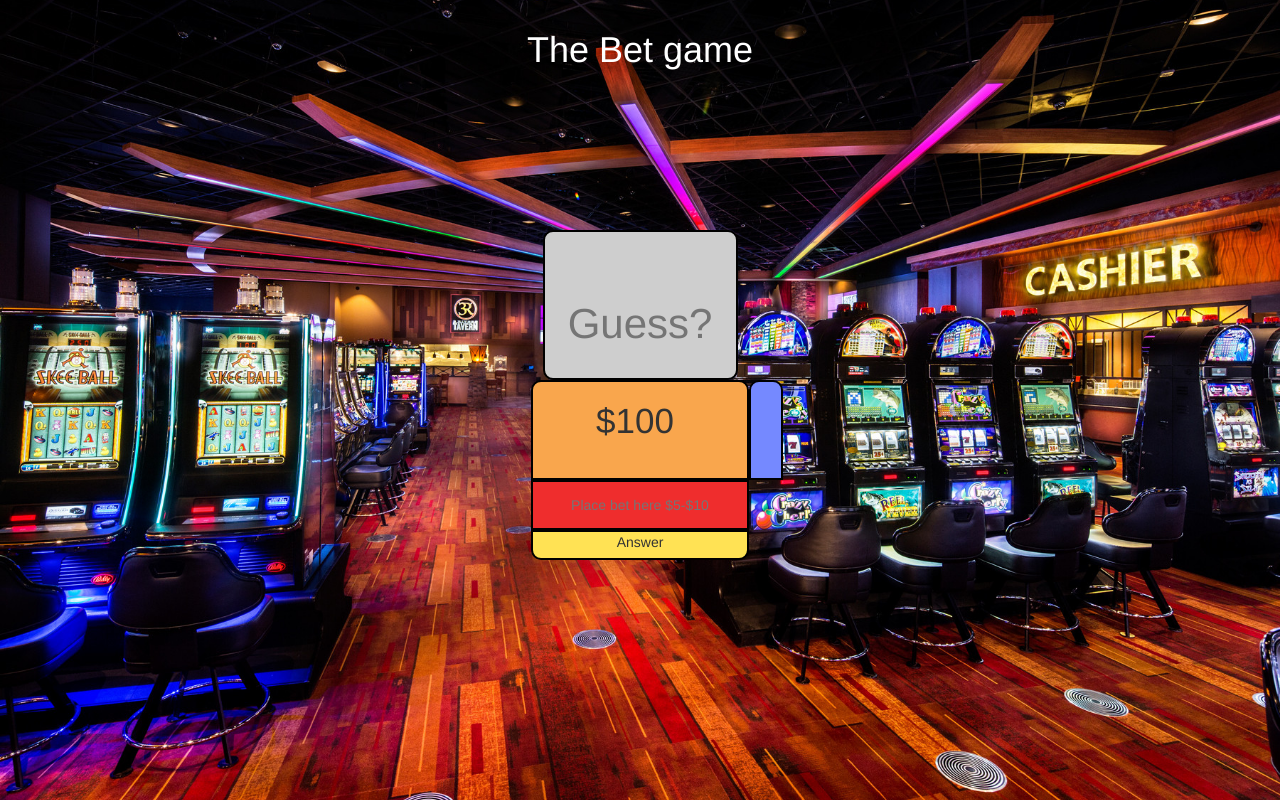
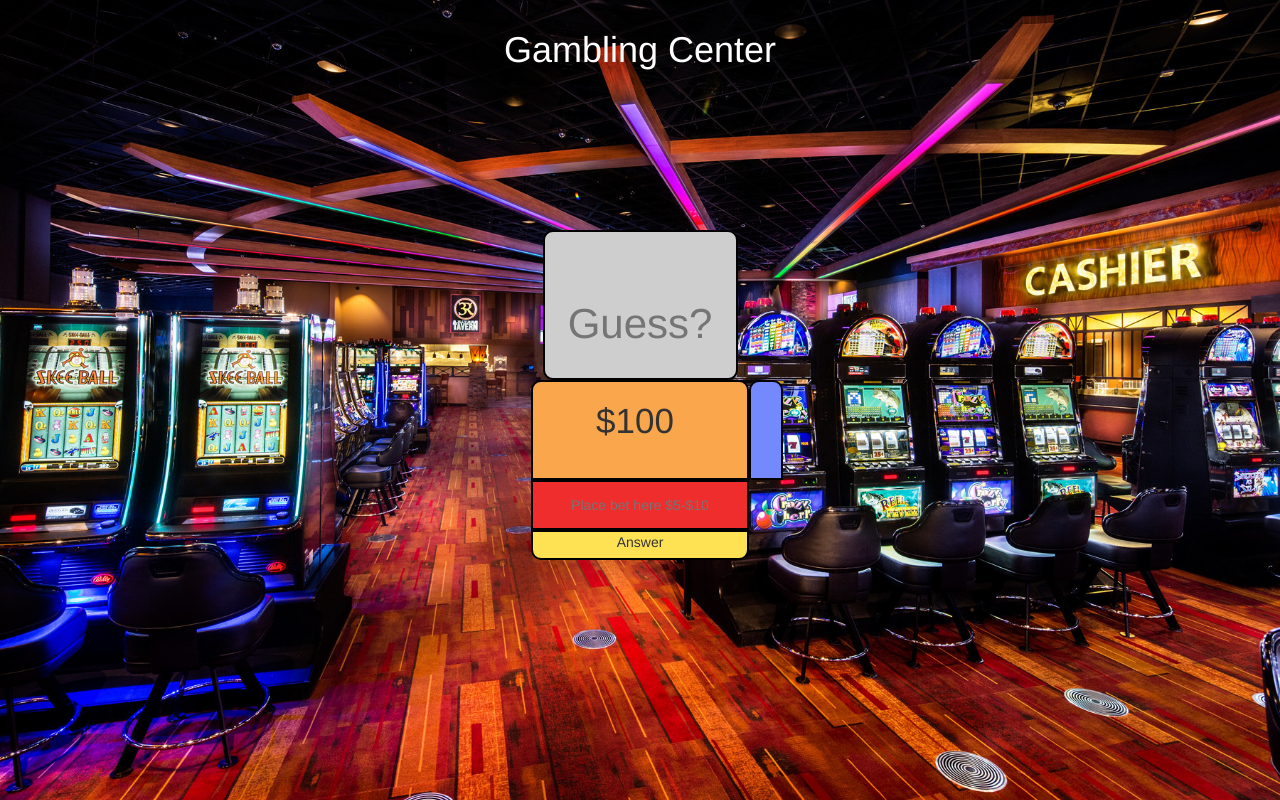
Before and after one commit to robinbeechey/js_betting_game, a plain HTML site: page index.html in a window 1280 px wide. Drawn offline with nearby package versions, Linux system fonts and the light colour scheme.

Commit message:
little bit more clean

```diff
--- a/index.html
+++ b/index.html
@@ -17,7 +17,7 @@
 </head>
 <body>
 
-<h1 class="logo text-center">The Bet game</h1>
+<h1 class="logo text-center">Gambling Center</h1>
 
 <div class="container top">
   <div class="row">
--- a/stylesheet.css
+++ b/stylesheet.css
@@ -14,8 +14,6 @@ h1.logo {
 .top {
   padding-top: 150px;
 }
-
-
 
 #total_cash {
   background-color: #f9a64d;
```
Also changed, not shown: app.js (+1 -38 lines).
